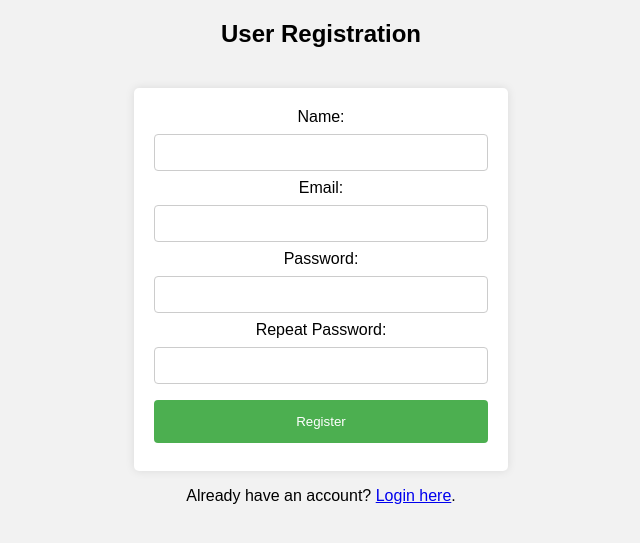
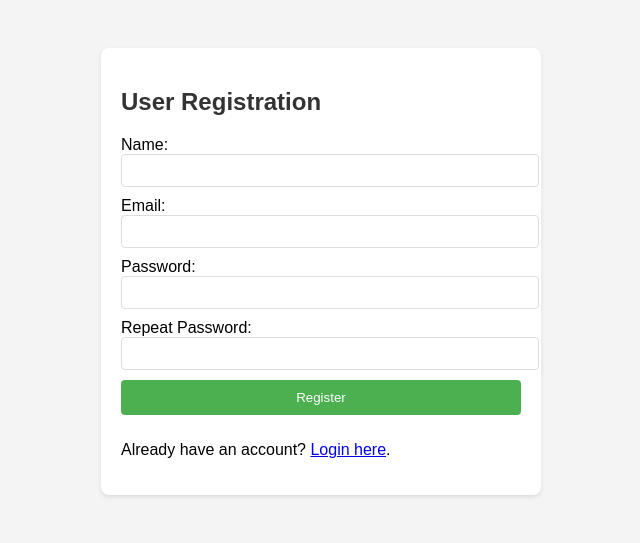
Before and after one commit to pemerut/pemerut-Basic-Expense-Tracking-Application, a PHP site: page /signup.php in a window 1280 px wide. Shown: the top 543 px of the page, without its empty margins (319-959 px from the left). Run offline with PHP 8.4, Linux system fonts and the light colour scheme; data that the repository does not hold is empty; some libraries are stand-ins or nearby versions.

Commit message:
Update signup.php

```diff
--- a/signup.php
+++ b/signup.php
@@ -4,51 +4,15 @@
     <meta charset="UTF-8">
     <meta name="viewport" content="width=device-width, initial-scale=1.0">
     <title>User Registration</title>
-    <style>
-        /* Saw it in tiktok */
-        body {
-            font-family: Arial, sans-serif;
-            background-color: #f2f2f2;
-            text-align: center;
-        }
-        form {
-            display: inline-block;
-            margin-top: 20px;
-            background: #ffffff;
-            padding: 20px;
-            border-radius: 5px;
-            box-shadow: 0 0 10px rgba(0, 0, 0, 0.1);
-        }
-        input[type="text"], input[type="email"], input[type="password"] {
-            width: 100%;
-            padding: 10px;
-            margin: 8px 0;
-            display: inline-block;
-            border: 1px solid #ccc;
-            box-sizing: border-box;
-            border-radius: 4px;
-        }
-        button {
-            background-color: #4CAF50;
-            color: white;
-            padding: 14px 20px;
-            margin: 8px 0;
-            border: none;
-            cursor: pointer;
-            width: 100%;
-            border-radius: 4px;
-        }
-        button:hover {
-            opacity: 0.8;
-        }
-    </style>
+    <link href="//cdnjs.cloudflare.com/ajax/libs/toastr.js/latest/css/toastr.min.css" rel="stylesheet"/>
+    <script src="https://ajax.googleapis.com/ajax/libs/jquery/3.7.1/jquery.min.js"></script>
+    <script src="//cdnjs.cloudflare.com/ajax/libs/toastr.js/latest/js/toastr.min.js"></script>
+    <link rel="stylesheet" href="main_style.css">
 </head>
 <body>
-    <h2>User Registration</h2>
-
     <?php
     error_reporting(E_ALL);
-    ini_set('display_errors', 0);
+    ini_set('display_errors', 1);
 
     if ($_SERVER["REQUEST_METHOD"] === "POST") {
         require "autorisation.php";
@@ -64,7 +28,7 @@
         $result = $data->get_result();
 
         if ($result->num_rows > 0) {
-            echo "<script>alert('Username or Email already in use. Please try again with different credentials.');</script>";
+            echo "<script>$(function(){toastr.error('Please try again with different credentials.', 'Username or Email already in use.')});</script>";
         } else {
             if ($password === $confirm_password) {
 
@@ -76,19 +40,21 @@
                 $data->execute();
 
                 if ($data->affected_rows > 0) {
-                    echo "<script>alert('Registration successful!');</script>";
+                    echo "<script>$(function(){toastr.success('Registration successful!')});</script>";
                 } else {
-                    echo "<script>alert('Error: Could not register.');</script>";
+                    echo "<script>$(function(){toastr.error('Error: Could not register.')});</script>";
                 }
 
                 $data->close();
             } else {
-                echo "<script>alert('Passwords do not match');</script>";
+                echo "<script>$(function(){toastr.error('Passwords do not match')});</script>";
             }
         }
         $connection->close();
     }
     ?>
+    <div class="form-container">
+        <h2>User Registration</h2>
         <form method="post" action="<?php echo htmlspecialchars($_SERVER["PHP_SELF"]); ?>">
             <label for="username">Name:</label>
             <input type="text" name="username" required><br>
@@ -105,13 +71,7 @@
             <button type="submit">Register</button>
         </form>
         <p>Already have an account? <a href="login.php">Login here</a>.</p>
+    </div>
 
-    <script>
-        window.onload = function() {
-            <?php if ($show_alert): ?>
-                alert('Registration successful!');
-            <?php endif; ?>
-        };
-    </script>
 </body>
 </html>
```
Lines whose indentation alone changed are shown as unchanged.
